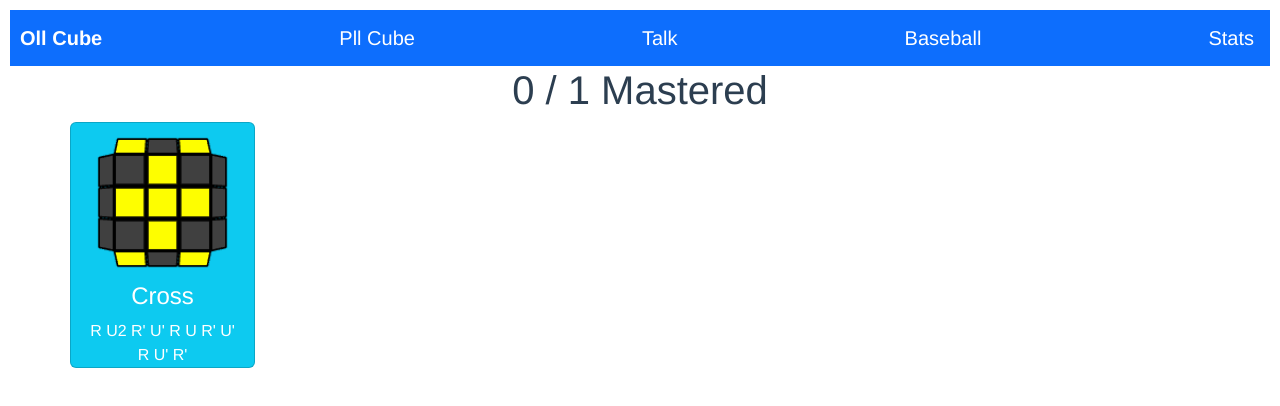
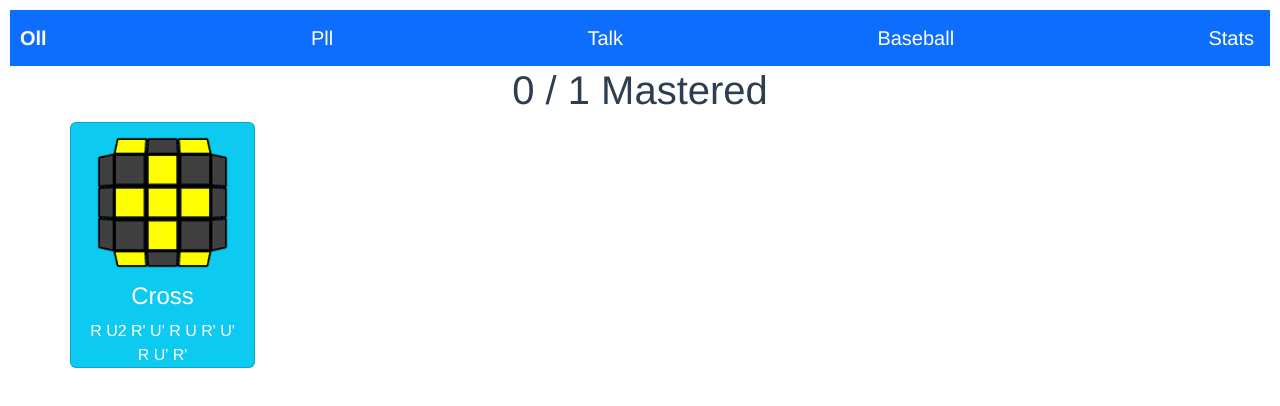
Before and after one commit to mcanoy/wha, a Vue app: page / in a window 1280 px wide. Shown: the top 406 px of the page. Built offline with nearby package versions, Linux system fonts and the light colour scheme; no server answers.

Commit message:
No break on player name. Shorten Nav text

```diff
--- a/src/App.vue
+++ b/src/App.vue
@@ -1,7 +1,7 @@
 <template>
   <nav class="navbar navbar-dark bg-primary" >
-    <router-link to="/" class="navbar-brand" style="margin-left: 10px">Oll Cube</router-link>
-    <router-link to="/pll" class="navbar-brand" style="margin-left: 10px">Pll Cube</router-link>
+    <router-link to="/" class="navbar-brand" style="margin-left: 10px">Oll</router-link>
+    <router-link to="/pll" class="navbar-brand" style="margin-left: 10px">Pll</router-link>
     <router-link to="/google-home" class="navbar-brand">Talk</router-link>
     <router-link to="/baseball" class="navbar-brand">Baseball</router-link>
     <router-link to="/stats/team" class="navbar-brand">Stats</router-link>
--- a/src/components/Stats.vue
+++ b/src/components/Stats.vue
@@ -80,7 +80,7 @@ export default {
 
       this.hitting.forEach((hitsy) => {
         if(hitsy.season == season && hitsy.division == division) {
-          if(["season", "division"].includes(sortKey)) {
+          if(["season", "division", "opponent", "result", "gamedate", "player"].includes(sortKey)) {
             hitsy.players.sort((a,b) => {
               if(this.reverse) {
                 return b[sortKey].localeCompare(a[sortKey]);
--- a/src/components/StatsTable.vue
+++ b/src/components/StatsTable.vue
@@ -1,12 +1,11 @@
 <template>
-  <div class="container-fluid">
     <div class="col m-2">
       <h3> {{ season }} {{ division }} <span v-if="this.$parent.type == 'game'">{{ totalHitting.gamedate }}</span> </h3>
       <div class="">
         <table class="table table-hover table-sm table-striped">
           <thead class="table-success">
             <tr>
-              <th v-for="column in getColumns()" :colspan="column.span" scope="col" :key="column.name">
+              <th class="text-nowrap" v-for="column in getColumns()" :colspan="column.span" scope="col" :key="column.name">
                 {{  column.display }}
                 <a :href="this.$route.query.page" v-on:click="sortBy(column.name, season, division)" :class="{active: sorter == column.name}"><font-awesome-icon icon="sort" style="color: green" size="xs"/></a>
               </th>
@@ -16,7 +15,7 @@
             <tr v-for="stat in hitting" :key="stat.id">
               <th scope="row"><RouterLink :to="`/stats/team/`">{{ stat.season }}</RouterLink></th>
               <td><RouterLink :to="`/stats/games/${stat.season}/division/${stat.division}`">{{ stat.division }}</RouterLink></td>
-              <td v-if="showColumn('player')"><RouterLink :to="`/stats/player/${stat.player}`">{{  stat.player }}</RouterLink></td>
+              <td class="text-nowrap" v-if="showColumn('player')"><RouterLink :to="`/stats/player/${stat.player}`">{{  stat.player }}</RouterLink></td>
               <td v-if="showColumn('gameDate')"><RouterLink :to="`/stats/game/${stat.gamedate}/division/${stat.division}`">{{  stat.gamedate }}</RouterLink></td>
               <td v-if="showColumn('opponent')">{{  stat.opponent }}</td>
               <td v-if="showColumn('result')">{{ formatResult(stat) }}</td>
@@ -44,7 +43,7 @@
             <tr>
               <th scope="row">{{ totalHitting.season }}</th>
               <td>{{ totalHitting.division }}</td>
-              <td v-if="showColumn('player')">{{ formatPlayerFooter(totalHitting.player) }} </td>
+              <td v-if="showColumn('player')" class="text-nowrap">{{ formatPlayerFooter(totalHitting.player) }} </td>
               <td v-if="showColumn('gameDate')">{{ totalHitting.games > 0 ? `${totalHitting.games} games` : "" }} </td>
               <td v-if="showColumn('games')">{{ totalHitting.games }}</td>
               <td v-if="showColumn('opponent')"></td>
@@ -70,7 +69,6 @@
         </table>
       </div>
     </div>
-  </div>
 </template>
 <script>
 
```
